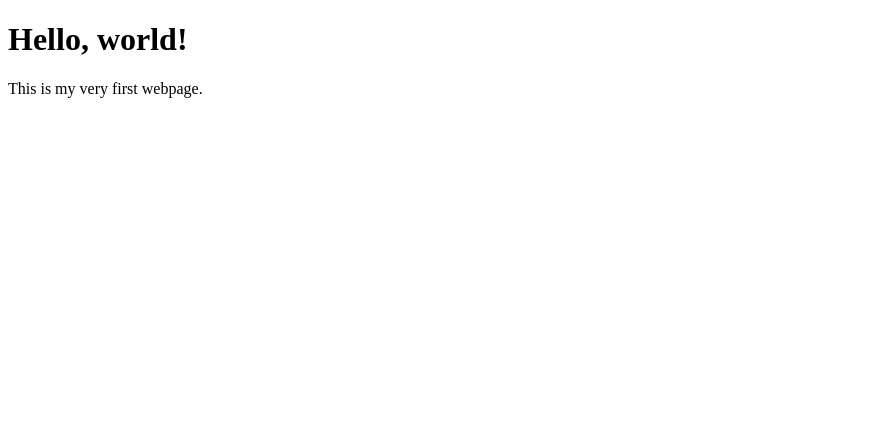
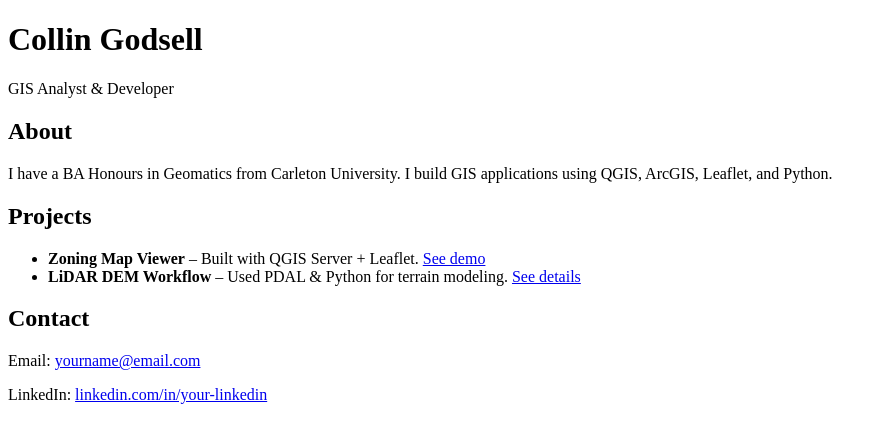
Before and after one commit to C13Halcyon/C13Halcyon.github.io, a plain HTML site: page Index_Example.html in a window 1280 px wide. Shown: the whole page, without its empty margins (0-887 px from the left). Drawn offline with Linux system fonts and the light colour scheme.

Commit message:
Update Index_Example.html

```diff
--- a/Index_Example.html
+++ b/Index_Example.html
@@ -2,10 +2,35 @@
 <html lang="en">
 <head>
   <meta charset="utf-8">
-  <title>Collin Godsell – Professional Portfolio</title>
+  <title>Collin Godsell – Portfolio</title>
+  <meta name="viewport" content="width=device-width, initial-scale=1">
+  <link rel="stylesheet" href="styles.css">
 </head>
 <body>
-  <h1>Hello, world!</h1>
-  <p>This is my very first webpage.</p>
+  <header>
+    <h1>Collin Godsell</h1>
+    <p>GIS Analyst & Developer</p>
+  </header>
+
+  <main>
+    <section id="about">
+      <h2>About</h2>
+      <p>I have a BA Honours in Geomatics from Carleton University. I build GIS applications using QGIS, ArcGIS, Leaflet, and Python.</p>
+    </section>
+
+    <section id="projects">
+      <h2>Projects</h2>
+      <ul>
+        <li><strong>Zoning Map Viewer</strong> – Built with QGIS Server + Leaflet. <a href="#">See demo</a></li>
+        <li><strong>LiDAR DEM Workflow</strong> – Used PDAL & Python for terrain modeling. <a href="#">See details</a></li>
+      </ul>
+    </section>
+
+    <section id="contact">
+      <h2>Contact</h2>
+      <p>Email: <a href="mailto:yourname@email.com">yourname@email.com</a></p>
+      <p>LinkedIn: <a href="https://www.linkedin.com/in/your-linkedin">linkedin.com/in/your-linkedin</a></p>
+    </section>
+  </main>
 </body>
 </html>
```
